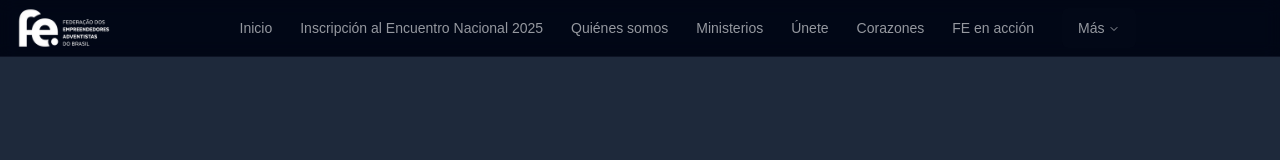
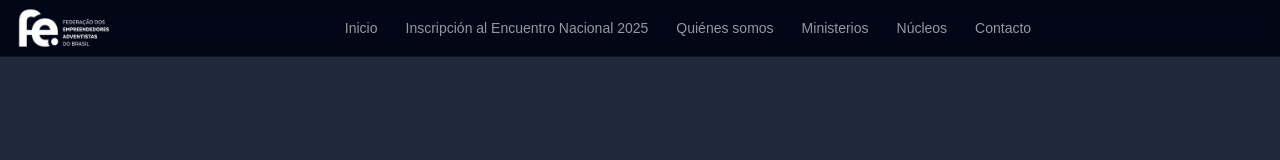
Before and after one commit to jhngtrrz/fechile-next, a Next.js app: page / in a window 1280 px wide. Shown: the top 160 px of the page. Built offline with nearby package versions, Linux system fonts and the light colour scheme.

Commit message:
comentar secciones del componente Header y actualizar elementos de navegación

```diff
--- a/src/components/header.tsx
+++ b/src/components/header.tsx
@@ -12,9 +12,9 @@ import {
   NavigationMenu,
   NavigationMenuItem,
   NavigationMenuList,
-  NavigationMenuTrigger,
+  /* NavigationMenuTrigger,
   NavigationMenuContent,
-  NavigationMenuLink
+  NavigationMenuLink */
 } from "@/components/ui/navigation-menu"
 
 const navItems = [
@@ -22,17 +22,16 @@ const navItems = [
   { href: "/inscripcion-al-encuentro-nacional-2025", label: "Inscripción al Encuentro Nacional 2025" },
   { href: "/quienes-somos", label: "Quiénes somos" },
   { href: "/ministerios", label: "Ministerios" },
-  { href: "/unete", label: "Únete" },
-  { href: "/corazones", label: "Corazones" },
-  { href: "/fe-en-accion", label: "FE en acción" },
+  { href: "/nucleos", label: "Núcleos" },
+  { href: "/contacto", label: "Contacto" },
 ]
 
-const moreItems = [
+/* const moreItems = [
   { href: "/oportunidades", label: "Oportunidades" },
   { href: "/blog",          label: "Blog" },
   { href: "/contacto",      label: "Contacto" },
   { href: "/eventos",       label: "Eventos" },
-]
+] */
 
 export function Header() {
   const [open, setOpen] = useState(false)
@@ -66,7 +65,7 @@ export function Header() {
                     {item.label}
                   </Link>
                 ))}
-                {moreItems.map((subItem) => (
+                {/* {moreItems.map((subItem) => (
                   <Link
                     key={subItem.href}
                     href={subItem.href}
@@ -75,7 +74,7 @@ export function Header() {
                   >
                     {subItem.label}
                   </Link>
-                ))}
+                ))} */}
               </nav>
             </SheetContent>
           </Sheet>
@@ -109,7 +108,7 @@ export function Header() {
                 </NavigationMenuItem>
               ))}
 
-              <NavigationMenuItem>
+              {/* <NavigationMenuItem>
                 <NavigationMenuTrigger className="transition-colors hover:text-foreground/80 text-foreground/60">
                   Más
                 </NavigationMenuTrigger>
@@ -130,7 +129,7 @@ export function Header() {
                     ))}
                   </div>
                 </NavigationMenuContent>
-              </NavigationMenuItem>
+              </NavigationMenuItem> */}
             </NavigationMenuList>
           </NavigationMenu>
         </div>
```
